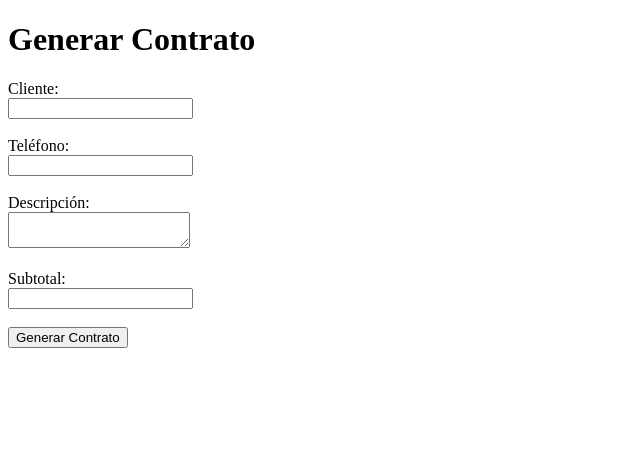
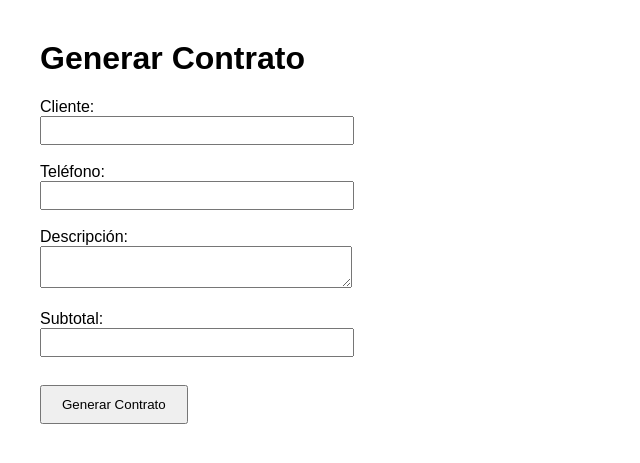
Before and after one commit to heyjuanma/cotizaciones-flask, a Flask app: template templates/formulario.html in a window 1280 px wide. Shown: the top 463 px of the page, without its empty margins (0-640 px from the left). Run offline with Flask 3, Linux system fonts and the light colour scheme; the template is opened without the code that fills it, so the values that code supplies are empty; some libraries are stand-ins or nearby versions.

Commit message:
Update formulario.html

```diff
--- a/templates/formulario.html
+++ b/templates/formulario.html
@@ -3,14 +3,22 @@
 <head>
     <meta charset="UTF-8">
     <title>Formulario de Contrato</title>
+    <style>
+        body { font-family: Arial, sans-serif; margin: 40px; }
+        input, textarea { width: 300px; padding: 5px; }
+        button { padding: 10px 20px; margin-top: 10px; }
+        .flash { color: green; margin-bottom: 20px; }
+        .error { color: red; }
+    </style>
 </head>
 <body>
     <h1>Generar Contrato</h1>
+
     {% with messages = get_flashed_messages() %}
         {% if messages %}
             <ul>
             {% for msg in messages %}
-                <li>{{ msg }}</li>
+                <li class="flash">{{ msg }}</li>
             {% endfor %}
             </ul>
         {% endif %}
```
